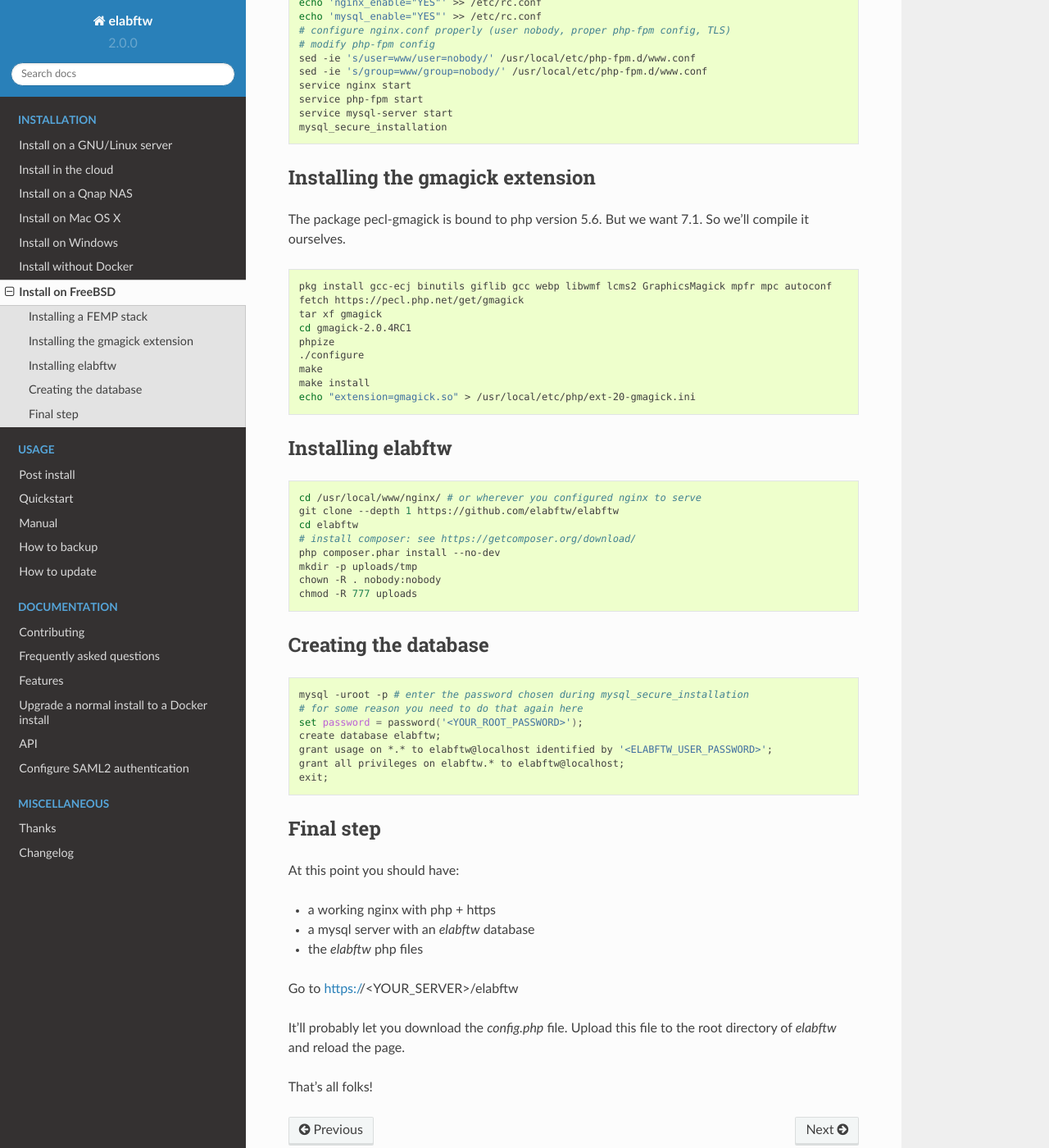
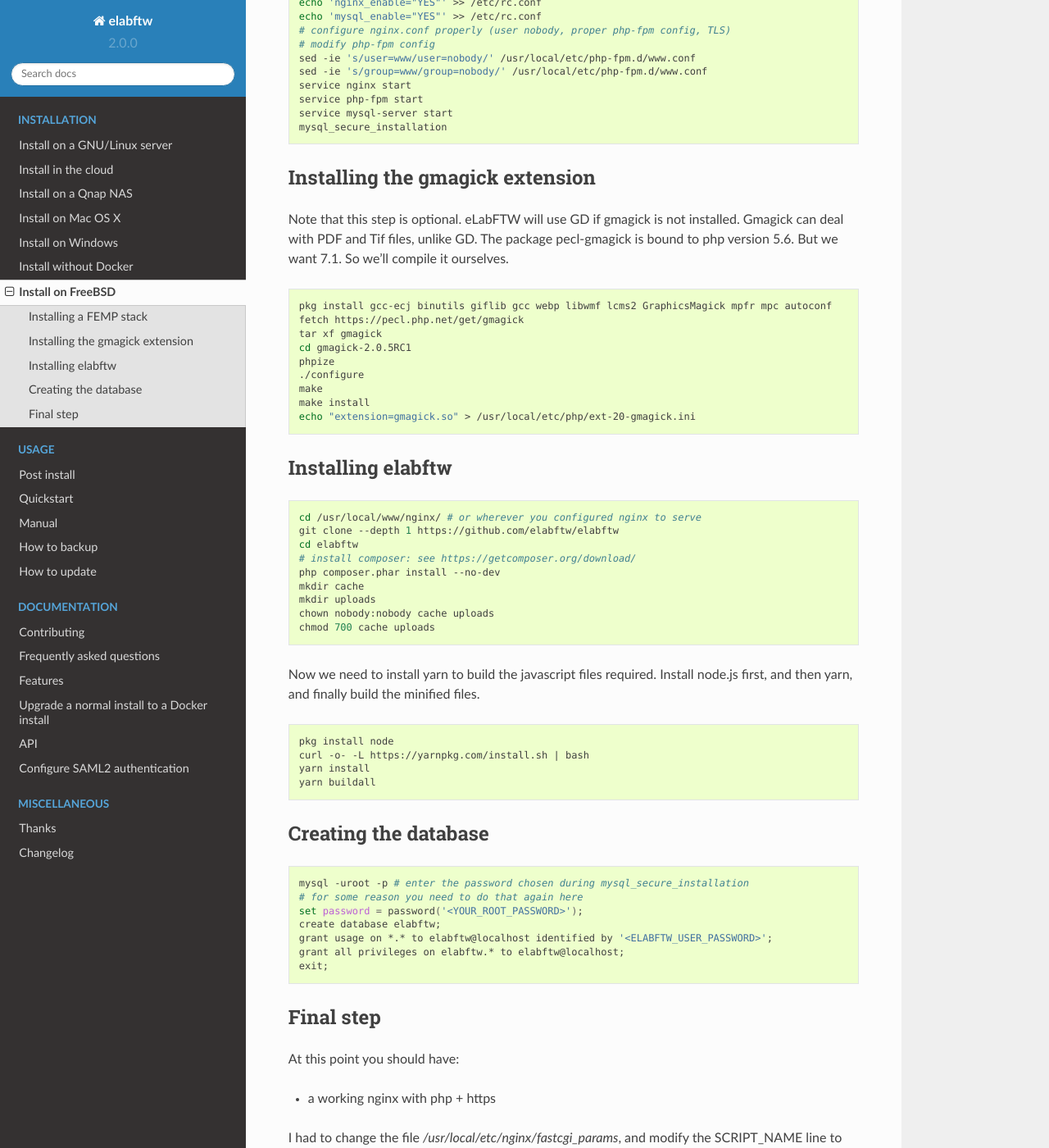
Before and after one commit to elabftw/elabdoc, a Sphinx documentation site: the page built from doc/install-freebsd.rst, in a window 1280 px wide and 1400 px high, scrolled down 679 px. Shown: the whole window at 82% size. Built offline with Sphinx 7.4.7 and the Read the Docs theme 2.0.0, drawn with Linux system fonts in a browser that asks for light colours; pages that are not in the unit, such as notebooks, are missing from menus; some of the changed text lies outside the part shown.

Commit message:
update freebsd installation instructions

```diff
--- a/doc/install-freebsd.rst
+++ b/doc/install-freebsd.rst
@@ -20,7 +20,7 @@
 
 .. code-block:: bash
 
-    pkg install nginx mysql57-server php71 php71-session php71-mcrypt php71-json php71-openssl php71-ctype php71-curl php71-mbstring php71-dom php71-gettext php71-filter php71-iconv php71-zlib php71-pdo php71-pdo_mysql php71-phar php71-zip php71-extensions
+    pkg install nginx mysql57-server php71 php71-session php71-mcrypt php71-json php71-openssl php71-ctype php71-curl php71-mbstring php71-dom php71-gettext php71-gd php71-filter php71-fileinfo php71-iconv php71-zlib php71-pdo php71-pdo_mysql php71-phar php71-zip php71-extensions
     echo 'php_fpm_enable="YES"' >> /etc/rc.conf
     echo 'nginx_enable="YES"' >> /etc/rc.conf
     echo 'mysql_enable="YES"' >> /etc/rc.conf
@@ -37,6 +37,7 @@
 Installing the gmagick extension
 --------------------------------
 
+Note that this step is optional. eLabFTW will use GD if gmagick is not installed. Gmagick can deal with PDF and Tif files, unlike GD.
 The package pecl-gmagick is bound to php version 5.6. But we want 7.1. So we'll compile it ourselves.
 
 .. code-block:: bash
@@ -44,7 +45,7 @@
     pkg install gcc-ecj binutils giflib gcc webp libwmf lcms2 GraphicsMagick mpfr mpc autoconf
     fetch https://pecl.php.net/get/gmagick
     tar xf gmagick
-    cd gmagick-2.0.4RC1
+    cd gmagick-2.0.5RC1
     phpize
     ./configure
     make
@@ -61,9 +62,19 @@
     cd elabftw
     # install composer: see https://getcomposer.org/download/
     php composer.phar install --no-dev
-    mkdir -p uploads/tmp
-    chown -R . nobody:nobody
-    chmod -R 777 uploads
+    mkdir cache
+    mkdir uploads
+    chown nobody:nobody cache uploads
+    chmod 700 cache uploads
+
+Now we need to install yarn to build the javascript files required. Install node.js first, and then yarn, and finally build the minified files.
+
+.. code-block:: bash
+
+    pkg install node
+    curl -o- -L https://yarnpkg.com/install.sh | bash
+    yarn install
+    yarn buildall
 
 Creating the database
 ---------------------
@@ -84,10 +95,16 @@
 At this point you should have:
 
 * a working nginx with php + https
+
+I had to change the file `/usr/local/etc/nginx/fastcgi_params`, and modify the SCRIPT_NAME line to this:
+`fastcgi_params SCRIPT_NAME $document_root$fastcgi_script_name;`
+
+For a working nginx config, see the files here: https://github.com/elabftw/elabimg/tree/master/src/nginx
+
 * a mysql server with an `elabftw` database
 * the `elabftw` php files
 
-Go to https://<YOUR_SERVER>/elabftw
+Go to https://<YOUR_SERVER>/elabftw or the address you configured in nginx to point to the `web/` folder of elabftw.
 
 It'll probably let you download the `config.php` file. Upload this file to the root directory of `elabftw` and reload the page.
 
```
